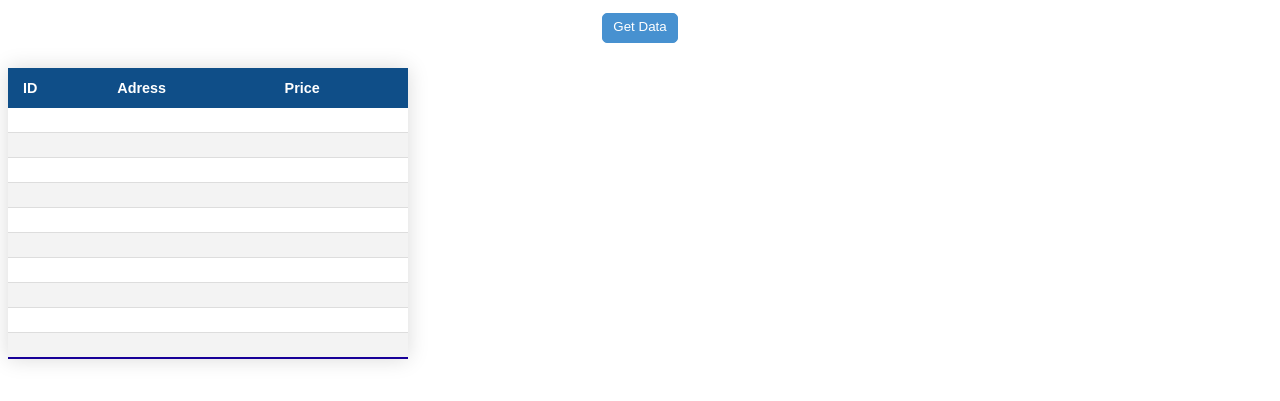
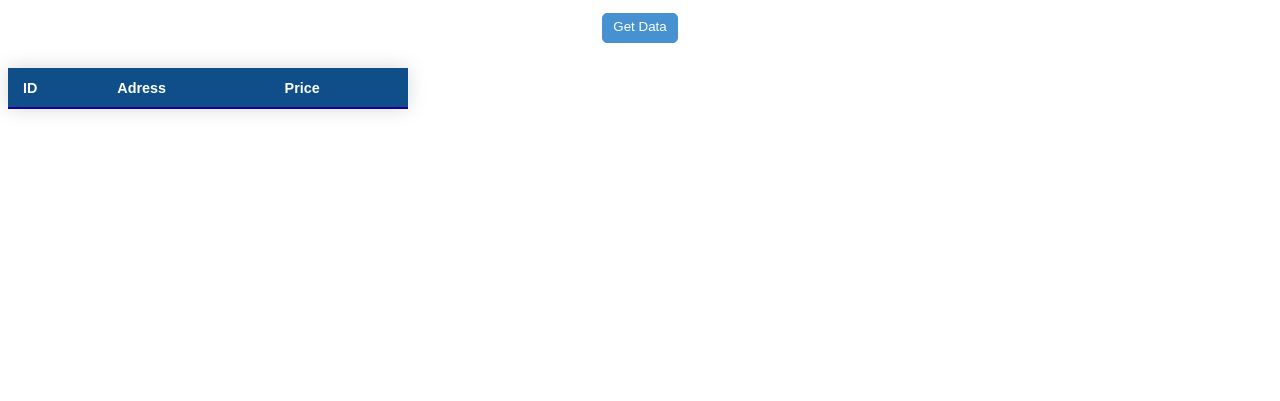
Before and after one commit to muthpeter/database, a website: page index.html in a window 1280 px wide. Shown: the part 141-542 px from the top of the page. Drawn offline with Linux system fonts and the light colour scheme.

Commit message:
some cleaning up

```diff
--- a/index.html
+++ b/index.html
@@ -5,7 +5,7 @@
   <meta http-equiv="X-UA-Compatible" content="IE=edge">
   <meta name="viewport" content="width=device-width, initial-scale=1.0">
   <title>Document</title>
-  <script src="index.js"></script>
+
   <link rel="stylesheet" href="style.css">
 </head>
 <body>
@@ -36,54 +36,34 @@
       </thead>
       <tbody name="tablebody">
         <tr id="1">
-          <td id="id"></td>
-          <td id="address"></td>
-          <td id="price"></td>
+
         </tr>
         <tr id="2">
-          <td id="id"></td>
-          <td id="address"></td>
-          <td id="price"></td>
+
         </tr>
         <tr id="3">
-          <td id="id"></td>
-          <td id="address"></td>
-          <td id="price"></td>
+
         </tr>
         <tr id="4">
-          <td id="id"></td>
-          <td id="address"></td>
-          <td id="price"></td>
+
         </tr>
         <tr id="5">
-          <td id="id"></td>
-          <td id="address"></td>
-          <td id="price"></td>
+
         </tr>
         <tr id="6">
-          <td id="id"></td>
-          <td id="address"></td>
-          <td id="price"></td>
+
         </tr>
         <tr id="7">
-          <td id="id"></td>
-          <td id="address"></td>
-          <td id="price"></td>
+
         </tr>
         <tr id="8">
-          <td id="id"></td>
-          <td id="address"></td>
-          <td id="price"></td>
+
         </tr>
         <tr id="9">
-          <td id="id"></td>
-          <td id="address"></td>
-          <td id="price"></td>
+
         </tr>
         <tr id="10">
-          <td id="id"></td>
-          <td id="address"></td>
-          <td id="price"></td>
+
         </tr>
 
 
@@ -93,4 +73,5 @@
   </div>
 
 </body>
+<script src="index.js"></script>
 </html>
--- a/index.js
+++ b/index.js
@@ -5,6 +5,7 @@
 
 
      const proxyUrl ="http://localhost:3000/get"
+
      let j = 0
 
 
--- a/package.json
+++ b/package.json
@@ -4,7 +4,7 @@
   "description": "",
   "main": "server.js",
   "scripts": {
-    "dev": "nodemon server",
+    "dev": "nodemon server.js",
     "test": "echo \"Error: no test specified\" && exit 1"
   },
   "author": "",
```
Also changed, not shown: fetch.js (deleted, +0 -16 lines), fdas.html (deleted).
